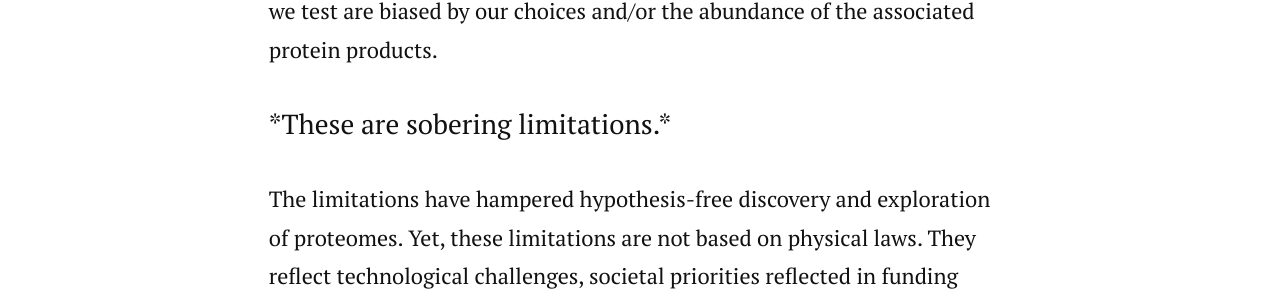
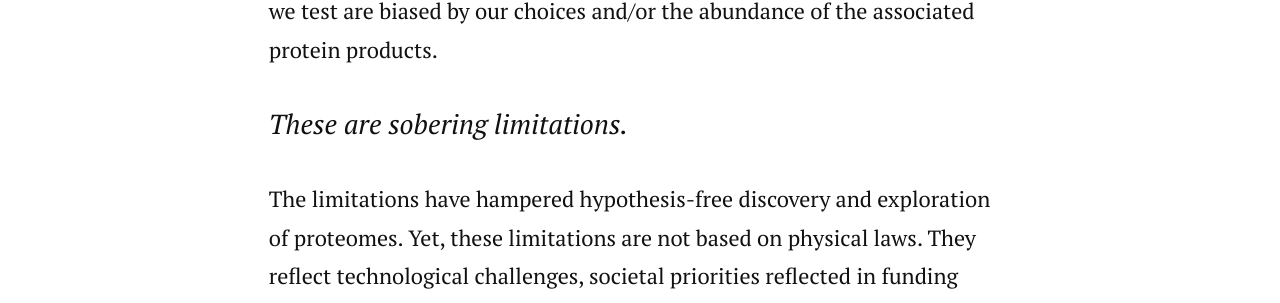
Before and after one commit to nslavov/nikolai, a Jekyll site: the page built from _posts/2024-03-29-Proteome-secrets.md, in a window 1280 px wide. Shown: the part 1300-1603 px from the top of the page. Built offline with Jekyll 4.4.1, drawn with Linux system fonts in a browser that asks for light colours; nearby versions of some CDN libraries.

Commit message:
Update 2024-03-29-Proteome-secrets.md

```diff
--- a/_posts/2024-03-29-Proteome-secrets.md
+++ b/_posts/2024-03-29-Proteome-secrets.md
@@ -13,7 +13,7 @@ description: "We are yet to investigate proteomes with unbiased discovery-driven
 
 The most common methods for studying proteomes are focused on hypothesis testing and challenged to make discoveries that have not yet been hypothesized. Edman sequencing and mass spectrometry can [*de novo* sequence proteins](https://doi.org/10.1038/s41592-023-01802-5), but such sequencing has been too slow and expensive to be practically applied to even a single proteome. The emerging single molecule methods have not demonstrated *de novo* sequencing, even when commercials indicate otherwise. As a result, large scale protein analysis is based on hypothesis testing. These hypotheses usually originate from nucleic acid analysis and are tested by the detection of epitopes (usually with [limited specificity](https://doi.org/10.1042/EBC20180014)) or fingerprinting of peptides and proteins. Thus, aspects of the proteome that are not easily detected by nucleic acid sequencing are unlikely to be tested and discovered. The hypotheses that we test are biased by our choices and/or the abundance of the associated protein products.
 
-<p class="intro">*These are sobering limitations.*</p>
+<p class="intro"><i>These are sobering limitations.</i></p>
 
 The limitations have hampered hypothesis-free discovery and exploration of proteomes. Yet, these limitations are not based on physical laws. They reflect technological challenges, societal priorities reflected in funding allocation, and lack of scientific creativity to transcend the challenges. These are major obstacles and yet they are all surmountable. Even better, the [remarkable progress](https://blog.slavovlab.net/2023/11/29/proteomics-is-rocketing/) underway is encouraging evidence that we may soon break the shackles of hypothesis testing. We may soon enter an age of discovery when proteomes are routinely explored at scale and their secrets revealed.
 
```
